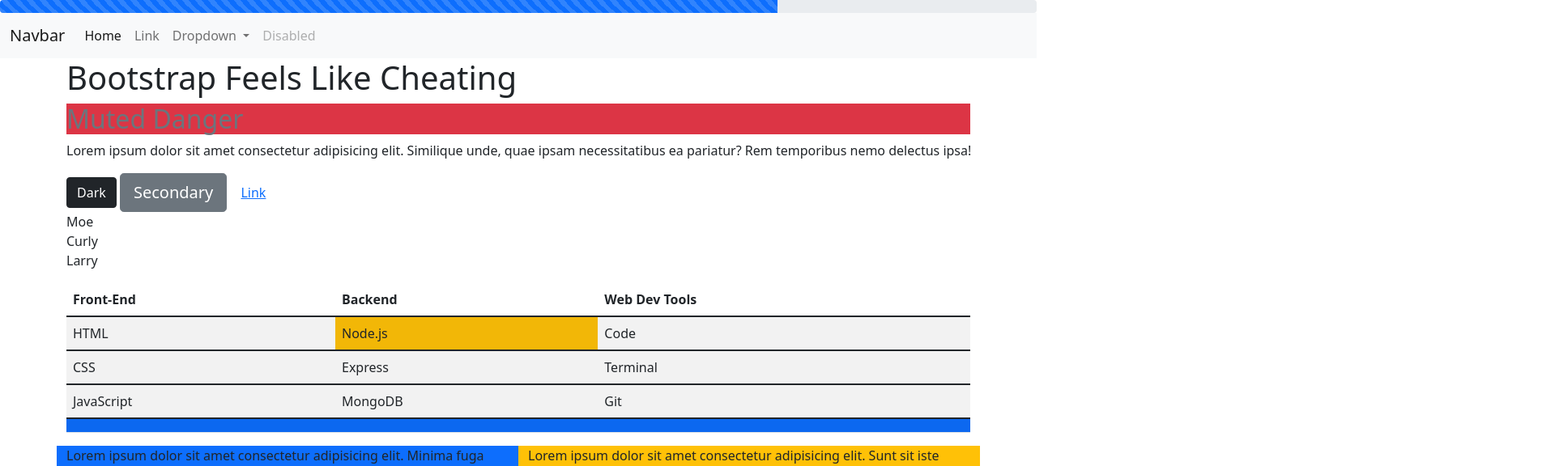
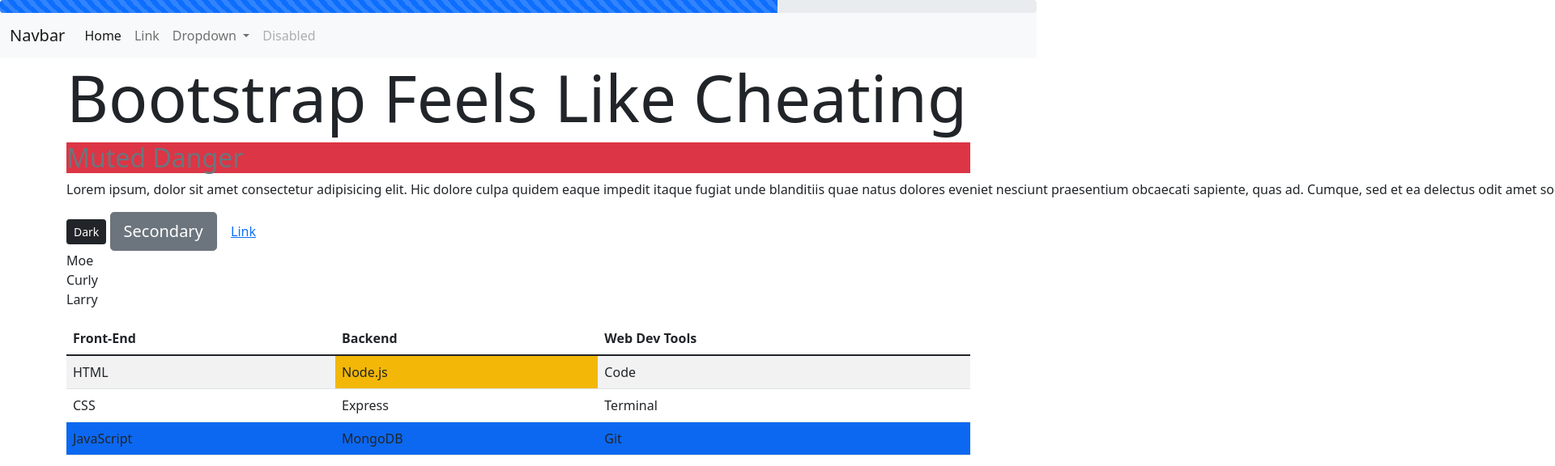
Before and after one commit to MCollier84/BootstrapExercise, a plain HTML site: page index.html in a window 1280 px wide. Shown: the top 576 px of the page at 81% size, 1920 px wide, since content can reach past the window. Drawn offline with nearby package versions, Linux system fonts and the light colour scheme.

Commit message:
Minor changes to main exercise.

```diff
--- a/index.html
+++ b/index.html
@@ -6,20 +6,23 @@
   <meta http-equiv="X-UA-Compatible" content="IE=edge">
   <meta name="viewport" content="width=device-width, initial-scale=1.0">
   <meta name="description" content="Bootstrap Exercise">
-  <link href="https://cdn.jsdelivr.net/npm/bootstrap@5.1.1/dist/css/bootstrap.min.css" rel="stylesheet" integrity="sha384-F3w7mX95PdgyTmZZMECAngseQB83DfGTowi0iMjiWaeVhAn4FJkqJByhZMI3AhiU" crossorigin="anonymous">
+  <link href="https://cdn.jsdelivr.net/npm/bootstrap@5.1.1/dist/css/bootstrap.min.css" rel="stylesheet"
+    integrity="sha384-F3w7mX95PdgyTmZZMECAngseQB83DfGTowi0iMjiWaeVhAn4FJkqJByhZMI3AhiU" crossorigin="anonymous">
   <title>Bootstrap Exercise</title>
 </head>
 
 <body>
   <!-- Bonus 7 -->
   <div class="progress">
-        <div class="progress-bar progress-bar-striped progress-bar-animated" role="progressbar" aria-valuenow="75" aria-valuemin="0" aria-valuemax="100" style="width: 75%"></div>
+    <div class="progress-bar progress-bar-striped progress-bar-animated" role="progressbar" aria-valuenow="75"
+      aria-valuemin="0" aria-valuemax="100" style="width: 75%"></div>
   </div>
   <!-- Bonus 8 -->
   <nav class="navbar navbar-expand-lg navbar-light bg-light">
     <div class="container-fluid">
       <a class="navbar-brand" href="#">Navbar</a>
-          <button class="navbar-toggler" type="button" data-bs-toggle="collapse" data-bs-target="#navbarSupportedContent" aria-controls="navbarSupportedContent" aria-expanded="false" aria-label="Toggle navigation">
+      <button class="navbar-toggler" type="button" data-bs-toggle="collapse" data-bs-target="#navbarSupportedContent"
+        aria-controls="navbarSupportedContent" aria-expanded="false" aria-label="Toggle navigation">
         <span class="navbar-toggler-icon"></span>
       </button>
       <div class="collapse navbar-collapse" id="navbarSupportedContent">
@@ -31,13 +34,16 @@
             <a class="nav-link" href="#">Link</a>
           </li>
           <li class="nav-item dropdown">
-                <a class="nav-link dropdown-toggle" href="#" id="navbarDropdown" role="button" data-bs-toggle="dropdown" aria-expanded="false">
+            <a class="nav-link dropdown-toggle" href="#" id="navbarDropdown" role="button" data-bs-toggle="dropdown"
+              aria-expanded="false">
               Dropdown
             </a>
             <ul class="dropdown-menu" aria-labelledby="navbarDropdown">
               <li><a class="dropdown-item" href="#">Action</a></li>
               <li><a class="dropdown-item" href="#">Another action</a></li>
-                  <li><hr class="dropdown-divider"></li>
+              <li>
+                <hr class="dropdown-divider">
+              </li>
               <li><a class="dropdown-item" href="#">Something else here</a></li>
             </ul>
           </li>
@@ -49,10 +55,13 @@
     </div>
   </nav>
   <div class="container">
-    <h1 class="display 1">Bootstrap Feels Like Cheating</h1>
+    <h1 class="display-1">Bootstrap Feels Like Cheating</h1>
     <h2 class="text-muted bg-danger">Muted Danger</h2>
-    <p class="text-nowrap">Lorem ipsum dolor sit amet consectetur adipisicing elit. Similique unde, quae ipsam necessitatibus ea pariatur? Rem temporibus nemo delectus ipsa!</p>
-    <button class="btn btn-dark">Dark</button>
+    <p class="text-nowrap">Lorem ipsum, dolor sit amet consectetur adipisicing elit. Hic dolore culpa quidem eaque
+      impedit itaque fugiat unde blanditiis quae natus dolores eveniet nesciunt praesentium obcaecati sapiente, quas ad.
+      Cumque, sed et ea delectus odit amet soluta suscipit nulla minus atque? Eum dolor beatae ipsum dolores velit
+      perferendis minima quis accusamus.</p>
+    <button class="btn btn-dark btn-sm">Dark</button>
     <button class="btn btn-secondary btn-lg">Secondary</button>
     <button class="btn btn-link">Link</button>
     <ol class="list-unstyled">
@@ -74,49 +83,54 @@
           <td class="bg-warning">Node.js</td>
           <td>Code</td>
         </tr>
-        </tbody>
-        <tbody>
         <tr>
           <td>CSS</td>
           <td>Express</td>
           <td>Terminal</td>
         </tr>
-        </tbody>
-        <tbody>
-            <tr>
+        <tr class="bg-primary">
           <td>JavaScript</td>
           <td>MongoDB</td>
           <td>Git</td>
         </tr>
       </tbody>
-        <tbody>
-            <tr class="bg-primary">
-                <td></td>
-                <td></td>
-                <td></td>
-            </tr>
-        </tbody>
-
     </table>
     <!-- Bonus 1 -->
     <div class="row">
       <!-- Bonus 2 -->
-        <p class="bg-primary col">Lorem ipsum dolor sit amet consectetur adipisicing elit. Minima fuga eaque obcaecati vitae unde rem est consectetur temporibus numquam nesciunt, cumque excepturi dolor id aspernatur doloremque. Ratione accusamus amet enim in, ducimus quis placeat veritatis cum a impedit architecto deserunt dignissimos. Ab reiciendis voluptatum amet similique, distinctio eaque consectetur aperiam?</p>
+      <p class="bg-primary col">Lorem ipsum dolor sit amet consectetur adipisicing elit. Minima fuga eaque obcaecati
+        vitae unde rem est consectetur temporibus numquam nesciunt, cumque excepturi dolor id aspernatur doloremque.
+        Ratione accusamus amet enim in, ducimus quis placeat veritatis cum a impedit architecto deserunt dignissimos. Ab
+        reiciendis voluptatum amet similique, distinctio eaque consectetur aperiam?</p>
       <!-- Bonus 3 col -->
-        <p class="bg-warning col">Lorem ipsum dolor sit amet consectetur adipisicing elit. Sunt sit iste similique nemo quis beatae perspiciatis odio rem nam, consectetur dicta tempore commodi laudantium veniam id laboriosam doloribus aliquam quia temporibus ea aliquid impedit! Tempora obcaecati incidunt unde blanditiis quibusdam? Repellat minus non quae vero nesciunt excepturi eius nulla blanditiis.</p>
+      <p class="bg-warning col">Lorem ipsum dolor sit amet consectetur adipisicing elit. Sunt sit iste similique nemo
+        quis beatae perspiciatis odio rem nam, consectetur dicta tempore commodi laudantium veniam id laboriosam
+        doloribus aliquam quia temporibus ea aliquid impedit! Tempora obcaecati incidunt unde blanditiis quibusdam?
+        Repellat minus non quae vero nesciunt excepturi eius nulla blanditiis.</p>
     </div>
     <!-- Bonus 4 -->
     <section class="row">
       <!-- Bonus 5 -->
       <!-- Bonus 6 col 6 -->
-        <p class="bg-info col-6">Lorem ipsum dolor sit amet consectetur adipisicing elit. Earum, quasi quae iste dolorem id molestiae quod alias fuga harum, temporibus quas expedita molestias animi? Sint error eligendi, corporis, tempora quae at labore corrupti sapiente sit ratione quasi eius aliquam commodi numquam ducimus consectetur totam eos ipsa consequuntur est? Nemo, rem.</p>
-        <p class="bg-danger col-3">Lorem ipsum dolor sit amet consectetur adipisicing elit. Earum, quasi quae iste dolorem id molestiae quod alias fuga harum, temporibus quas expedita molestias animi? Sint error eligendi, corporis, tempora quae at labore corrupti sapiente sit ratione quasi eius aliquam commodi numquam ducimus consectetur totam eos ipsa consequuntur est? Nemo, rem.</p>
-        <p class="bg-success col-3">Lorem ipsum dolor sit amet consectetur adipisicing elit. Earum, quasi quae iste dolorem id molestiae quod alias fuga harum, temporibus quas expedita molestias animi? Sint error eligendi, corporis, tempora quae at labore corrupti sapiente sit ratione quasi eius aliquam commodi numquam ducimus consectetur totam eos ipsa consequuntur est? Nemo, rem.</p>
+      <p class="bg-info col-6">Lorem ipsum dolor sit amet consectetur adipisicing elit. Earum, quasi quae iste dolorem
+        id molestiae quod alias fuga harum, temporibus quas expedita molestias animi? Sint error eligendi, corporis,
+        tempora quae at labore corrupti sapiente sit ratione quasi eius aliquam commodi numquam ducimus consectetur
+        totam eos ipsa consequuntur est? Nemo, rem.</p>
+      <p class="bg-danger col-3">Lorem ipsum dolor sit amet consectetur adipisicing elit. Earum, quasi quae iste dolorem
+        id molestiae quod alias fuga harum, temporibus quas expedita molestias animi? Sint error eligendi, corporis,
+        tempora quae at labore corrupti sapiente sit ratione quasi eius aliquam commodi numquam ducimus consectetur
+        totam eos ipsa consequuntur est? Nemo, rem.</p>
+      <p class="bg-success col-3">Lorem ipsum dolor sit amet consectetur adipisicing elit. Earum, quasi quae iste
+        dolorem id molestiae quod alias fuga harum, temporibus quas expedita molestias animi? Sint error eligendi,
+        corporis, tempora quae at labore corrupti sapiente sit ratione quasi eius aliquam commodi numquam ducimus
+        consectetur totam eos ipsa consequuntur est? Nemo, rem.</p>
     </section>
   </div>
 
 
-  <script src="https://cdn.jsdelivr.net/npm/bootstrap@5.1.1/dist/js/bootstrap.bundle.min.js" integrity="sha384-/bQdsTh/da6pkI1MST/rWKFNjaCP5gBSY4sEBT38Q/9RBh9AH40zEOg7Hlq2THRZ" crossorigin="anonymous"></script>
+  <script src="https://cdn.jsdelivr.net/npm/bootstrap@5.1.1/dist/js/bootstrap.bundle.min.js"
+    integrity="sha384-/bQdsTh/da6pkI1MST/rWKFNjaCP5gBSY4sEBT38Q/9RBh9AH40zEOg7Hlq2THRZ"
+    crossorigin="anonymous"></script>
 </body>
 
 </html>
```
Lines whose indentation alone changed are shown as unchanged.
